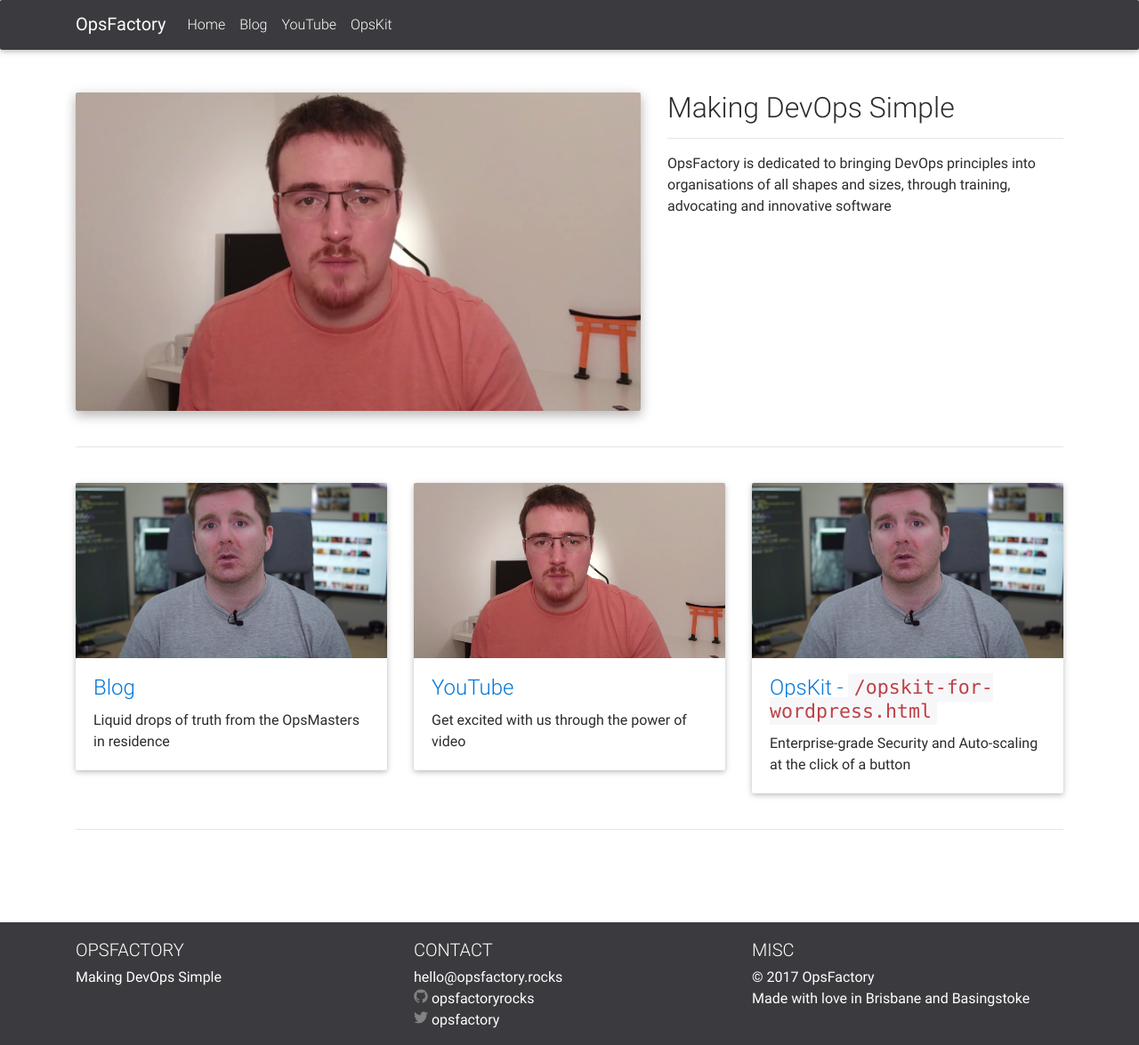
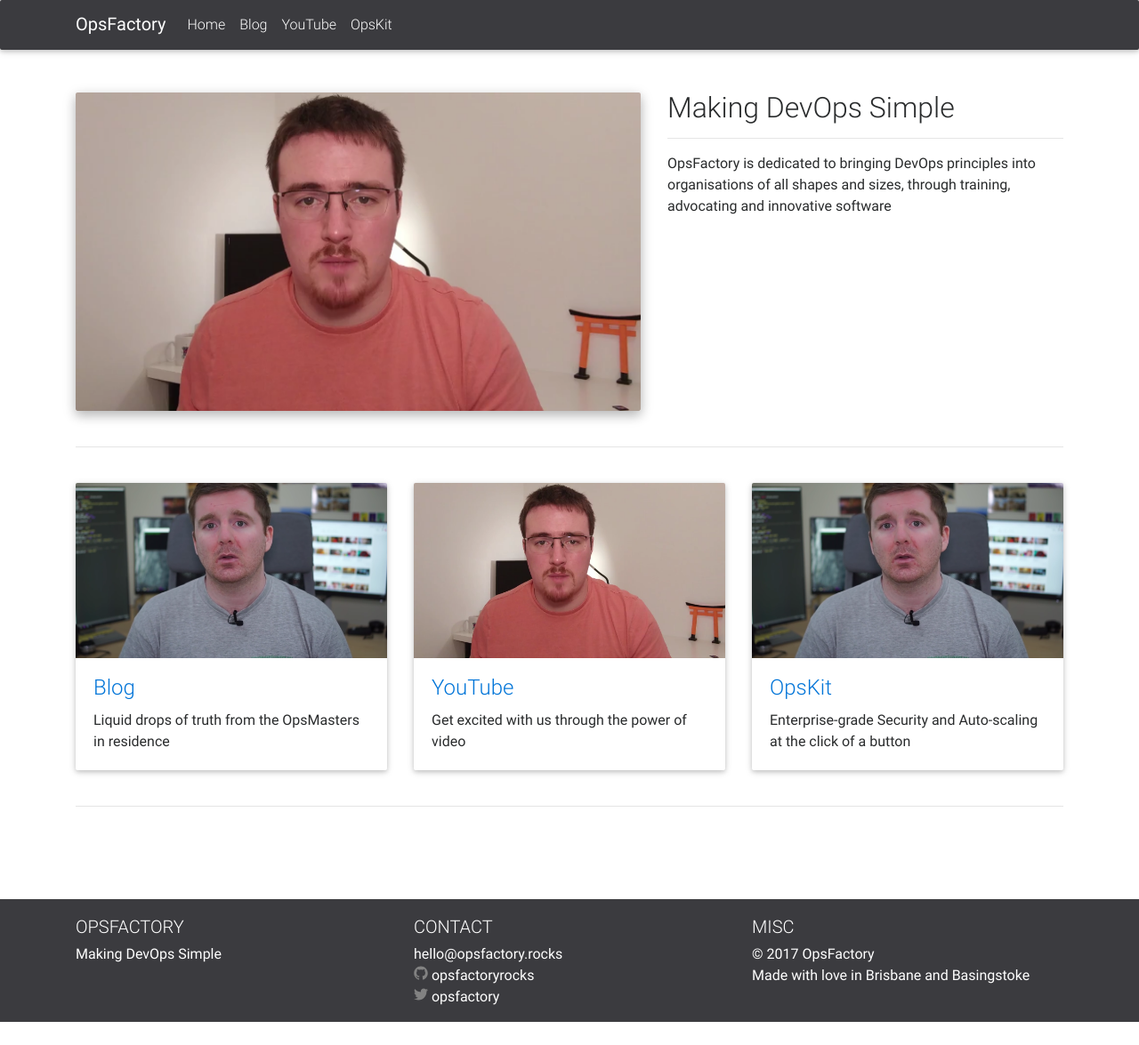
Before and after one commit to opsfactoryrocks/opsfactory.rocks, a Jekyll site: the page built from index.md, in a window 1280 px wide. Shown: the whole page at 89% size. Built offline with Jekyll 4.4.1, drawn with Linux system fonts in a browser that asks for light colours; nearby versions of some CDN libraries; after the commit the page ends 1149 px from its top, so only the background shows below that.

Commit message:
Adding a status tag to pages, which fixes the GitHub Pages oddity and allows us to create product pages before maing them live. This replaces the index-specific if statement in the header and home

```diff
--- a/_includes/header.html
+++ b/_includes/header.html
@@ -22,7 +22,7 @@
           {% endfor %}
           {% for path in page_paths %}
           {% assign my_page = site.pages | where: "path", path | first %}
-          {% if my_page.url != "/" %}
+          {% if my_page.status == "live" %}
           <li class="nav-item">
             <a class="nav-link" href="{{ my_page.url | relative_url }}">{{ my_page.title | escape }}</a>
           </li>
--- a/_layouts/home.html
+++ b/_layouts/home.html
@@ -49,7 +49,7 @@
       {% endfor %}
       {% for path in page_paths %}
       {% assign my_page = site.pages | where: "path", path | first %}
-      {% if my_page.url != "/" %}
+      {% if my_page.status == "live" %}
       <div class="col-lg-4">
         <div class="card">
           <div class="view overlay hm-white-slight">
@@ -60,7 +60,7 @@
           </div>
           <div class="card-block">
             <a href="{{ my_page.url }}">
-              <h4 class="card-title">{{ my_page.title }} - <code>{{ my_page.url}}</code></h4>
+              <h4 class="card-title">{{ my_page.title }}</h4>
             </a>
             <p class="card-text">{{ my_page.description }}</p>
           </div>
```
Also changed, not shown: opskit-for-wordpress.md (+1 -0 lines).
